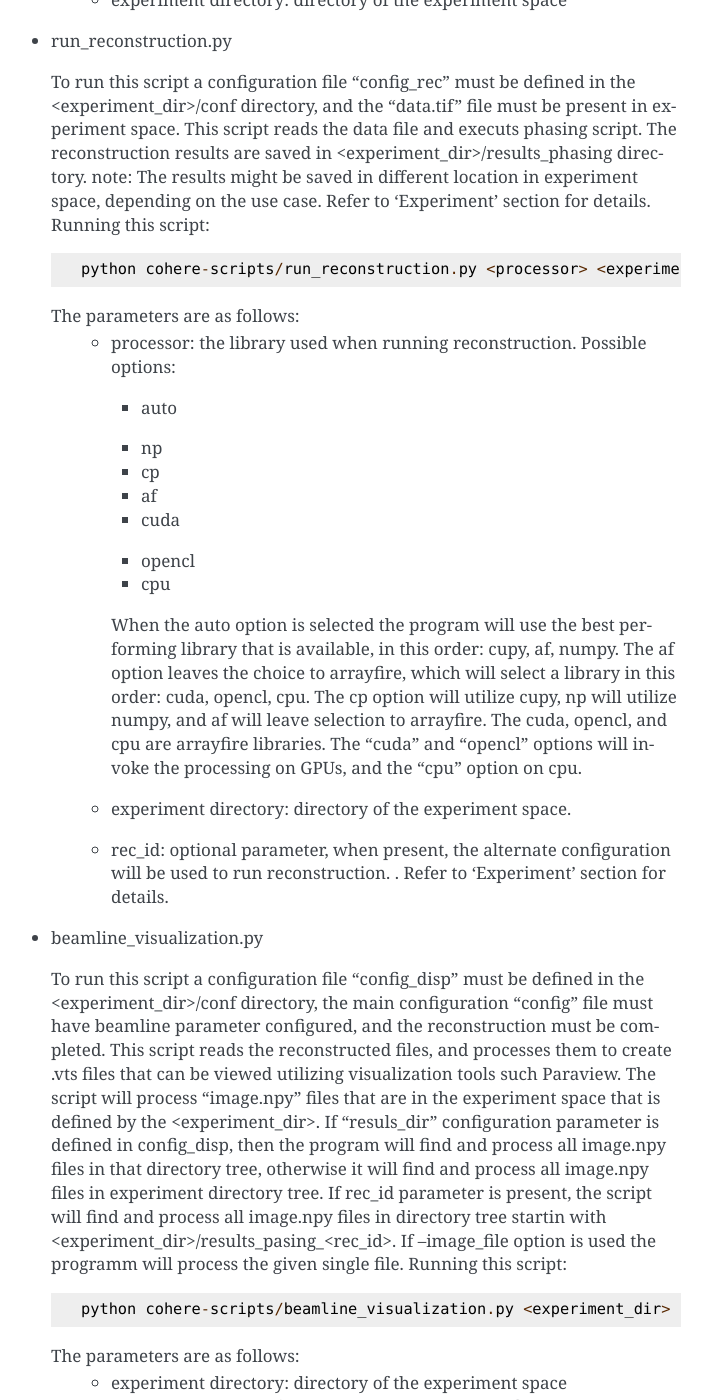
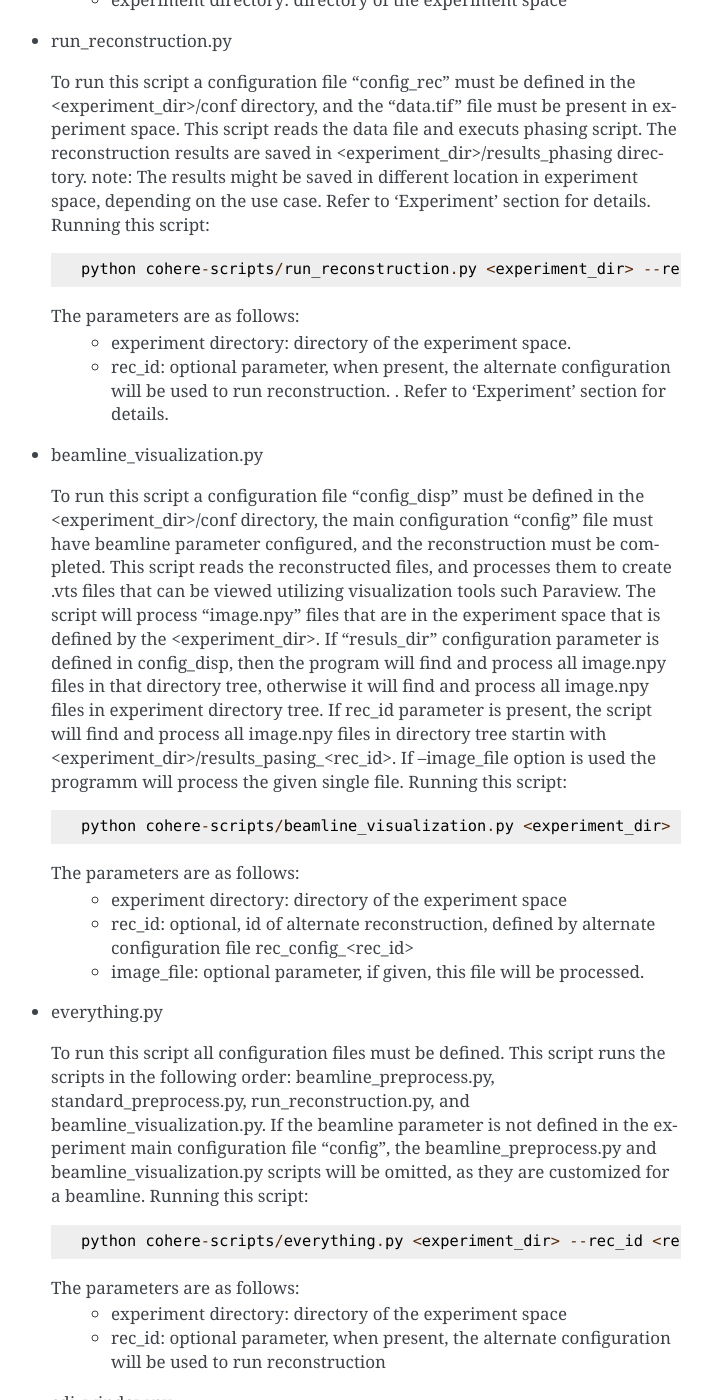
Before and after one commit to AdvancedPhotonSource/cohere, a Sphinx documentation site: the page built from docs/source/how_to_use.rst, in a window 1280 px wide and 1400 px high, scrolled down 2721 px. Shown: the whole window, without its empty margins (399-1111 px from the left). Built offline with Sphinx 7.4.7, drawn with Linux system fonts in a browser that asks for light colours; some of the changed text lies outside the part shown.

```diff
--- a/docs/source/how_to_use.rst
+++ b/docs/source/how_to_use.rst
@@ -95,20 +95,9 @@ Scripts
   Running this script:
   ::
 
-        python cohere-scripts/run_reconstruction.py <processor> <experiment_dir> --rec_id <alternate reconstruction id>
+        python cohere-scripts/run_reconstruction.py <experiment_dir> --rec_id <alternate reconstruction id>
 
   The parameters are as follows:
-     * processor: the library used when running reconstruction. Possible options:
-
-       + auto
-       * np
-       * cp
-       * af
-       * cuda
-       + opencl
-       + cpu
-
-       When the auto option is selected the program will use the best performing library that is available, in this order: cupy, af, numpy. The af option leaves the choice to arrayfire, which will select a library in this order: cuda, opencl, cpu. The cp option will utilize cupy, np will utilize numpy, and af will leave selection to arrayfire. The cuda, opencl, and cpu are arrayfire libraries. The "cuda" and "opencl" options will invoke the processing on GPUs, and the "cpu" option on cpu.
      * experiment directory: directory of the experiment space.
      * rec_id: optional parameter, when present, the alternate configuration will be used to run reconstruction. . Refer to 'Experiment' section for details.
 
@@ -131,11 +120,10 @@ Scripts
   Running this script:
   ::
 
-        python cohere-scripts/everything.py <processor> <experiment_dir> --rec_id <alternate reconstruction id>
+        python cohere-scripts/everything.py <experiment_dir> --rec_id <reconstruction id>
 
   The parameters are as follows:
      * experiment directory: directory of the experiment space
-     * processor: the library used when running reconstruction.
      * rec_id: optional parameter, when present, the alternate configuration will be used to run reconstruction
 
 - cdi_window.py
```
Also changed, not shown: docs/source/config_rec.rst (+7 -0 lines).
